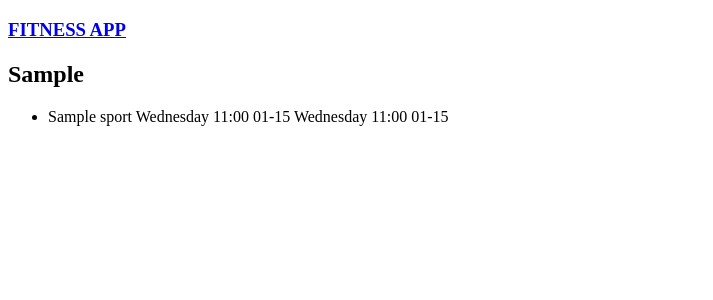
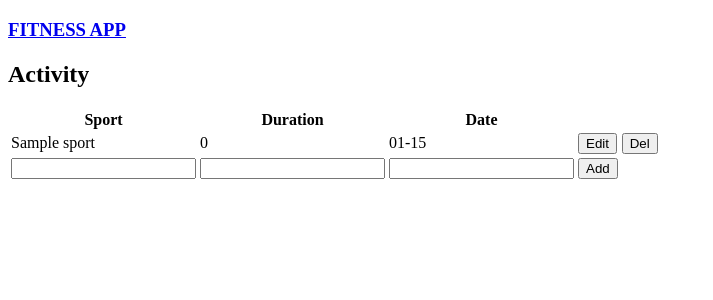
Before and after one commit to dominikheinisch/fitness_manager, a Django app: page /fitness/activity in a window 1280 px wide. Shown: the top 300 px of the page, without its empty margins (0-713 px from the left). Run offline with Django 3.2, Linux system fonts and the light colour scheme; a user stored in the database is signed in; tables that the repository leaves empty hold one stand-in row (values such as "Sample post").

Commit message:
added activity table

```diff
--- a/fitness_app/models.py
+++ b/fitness_app/models.py
@@ -71,12 +71,17 @@ def fill_default_database():
         sport.save()
 
     for activity in [
-        Activity(User=User.objects.get(id=1), Sport=Sport.objects.get(id=1), start='1999-9-9T13:00',
-                 stop='1999-9-10T13:15'),
-        Activity(User=User.objects.get(id=1), Sport=Sport.objects.get(id=2), start='2019-9-9T13:00',
-                 stop='2019-9-10T13:15'),
+        Activity(User=User.objects.get(id=1), Sport=Sport.objects.get(id=1), start='1999-9-9T13:00', stop='1999-9-10T13:15'),
+        Activity(User=User.objects.get(id=1), Sport=Sport.objects.get(id=2), start='2019-9-9T13:00', stop='2019-9-10T13:15'),
         Activity(User=User.objects.get(id=1), Sport=Sport.objects.get(id=3), start='2019-9-9', stop='2019-9-10'),
         Activity(User=User.objects.get(id=2), Sport=Sport.objects.get(id=2), start='2019-9-9', stop='2019-9-10'),
+        Activity(User=User.objects.get(id=2), Sport=Sport.objects.get(id=2), start='2019-9-9T13:00', stop='2019-9-10T13:55'),
+        Activity(User=User.objects.get(id=2), Sport=Sport.objects.get(id=1), start='2019-9-9T13:00', stop='2019-9-10T13:55'),
+        Activity(User=User.objects.get(id=2), Sport=Sport.objects.get(id=3), start='2019-9-9T13:00', stop='2019-9-10T13:55'),
+        Activity(User=User.objects.get(id=2), Sport=Sport.objects.get(id=2), start='2019-9-9T13:00', stop='2019-9-10T13:55'),
+        Activity(User=User.objects.get(id=2), Sport=Sport.objects.get(id=1), start='2019-9-9T13:00', stop='2019-9-10T13:05'),
+        Activity(User=User.objects.get(id=2), Sport=Sport.objects.get(id=3), start='2019-9-9T12:00', stop='2019-9-10T13:55'),
+        Activity(User=User.objects.get(id=2), Sport=Sport.objects.get(id=3), start='2019-9-9T12:00', stop='2019-9-10T15:00'),
         Activity(User=User.objects.get(id=3), Sport=Sport.objects.get(id=3), start='2019-9-11', stop='2019-9-11'),
     ]:
         activity.save()
--- a/fitness_app/templates/activity.html
+++ b/fitness_app/templates/activity.html
@@ -1,12 +1,37 @@
 {% extends "base.html" %}
 
-{% block title %} Detail {% endblock %}
+{% block title %} Activity {% endblock %}
 
 {% block content %}
-<h2>{{ user.first_name }} {{ user.surname }}</h2>
-<ul>
-{% for activity in activities %}
-    <li>{{ activity.Sport.name }} {{ activity.start|date:'l H:i m-d' }} {{ activity.stop|date:'l H:i m-d' }}</li>
-{% endfor %}
-</ul>
+<h2>Activity</h2>
+<form method="post">
+    {% csrf_token %}
+    <table style="90%">
+        <tr>
+            <th>Sport</th>
+            <th>Duration</th>
+            <th>Date</th>
+        </tr>
+        {% for activity in activities %}
+        <tr>
+            <td>{{ activity.Sport.name }}</td>
+            <td>{{ activity.duration }}</td>
+            <td>{{ activity.start|date:'m-d' }}</td>
+            <td><button type="button" id="edit_{{ activity.id}}">Edit</button></td>
+            <td><button type="button" id="del">Del</button></td>
+        </tr>
+        {% endfor %}
+        <tr>
+            <td><input type="text" name="" id="isport"></td>
+            <td><input type="text" name="" id="duration"></td>
+            <td><input type="text" name="" id="date"></td>
+            <td><button type="button" id="add">Add</button></td>
+        </tr>
+<!--        <tr>-->
+<!--            <td></td>-->
+<!--            <td></td>-->
+<!--            <td><button type="button" id="add">Add</button></td>-->
+<!--        </tr>-->
+    </table>
+</form>
 {% endblock %}
--- a/fitness_app/views.py
+++ b/fitness_app/views.py
@@ -51,6 +51,8 @@ def activity(request):
     if not request.user.is_authenticated:
         return redirect('fitness_app:index')
     activities = request.user.activity_set.all()
+    for activity in activities:
+        activity.duration = (activity.stop - activity.start).seconds // 60
     context = {
         'user': request.user,
         'activities': activities,
@@ -71,8 +73,6 @@ def settings(request):
             user.last_name = request.POST['last_name']
             user.save()
             return redirect('fitness_app:index')
-        else:
-            return render(request, 'settings.html', {'form': form})
     else:
         form = SettingsForm(initial={
             'username': user.username,
@@ -80,4 +80,4 @@ def settings(request):
             'first_name': user.first_name,
             'last_name': user.last_name,
         })
-        return render(request, 'settings.html', {'form': form})
+    return render(request, 'settings.html', {'form': form})
```
